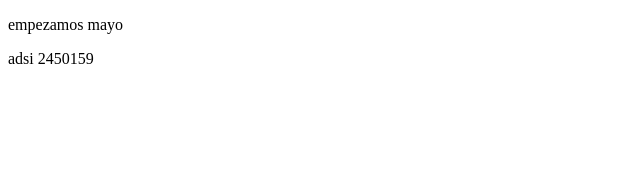
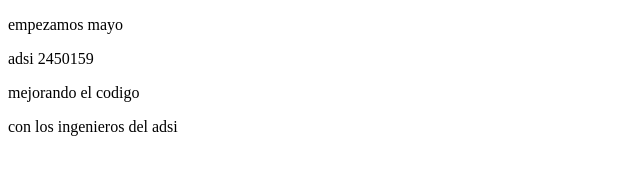
Before and after one commit to joseosorio95/almacenadsi2, a plain HTML site: page index.html in a window 1280 px wide. Shown: the whole page, without its empty margins (0-640 px from the left). Drawn offline with Linux system fonts and the light colour scheme.

Commit message:
Update index.html
actualizando codigo

```diff
--- a/index.html
+++ b/index.html
@@ -9,5 +9,7 @@
 <body>
     <p>empezamos mayo</p>
     <p>adsi 2450159</p>
+    <p> mejorando el codigo </p>
+    <p> con los ingenieros del adsi </p>
 </body>
 </html>
```
